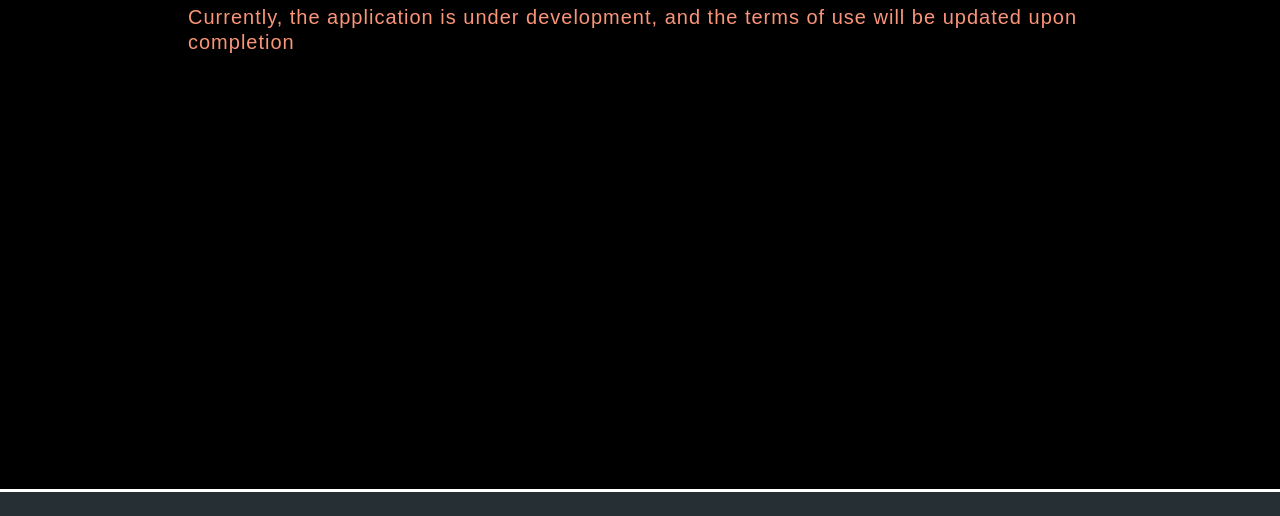
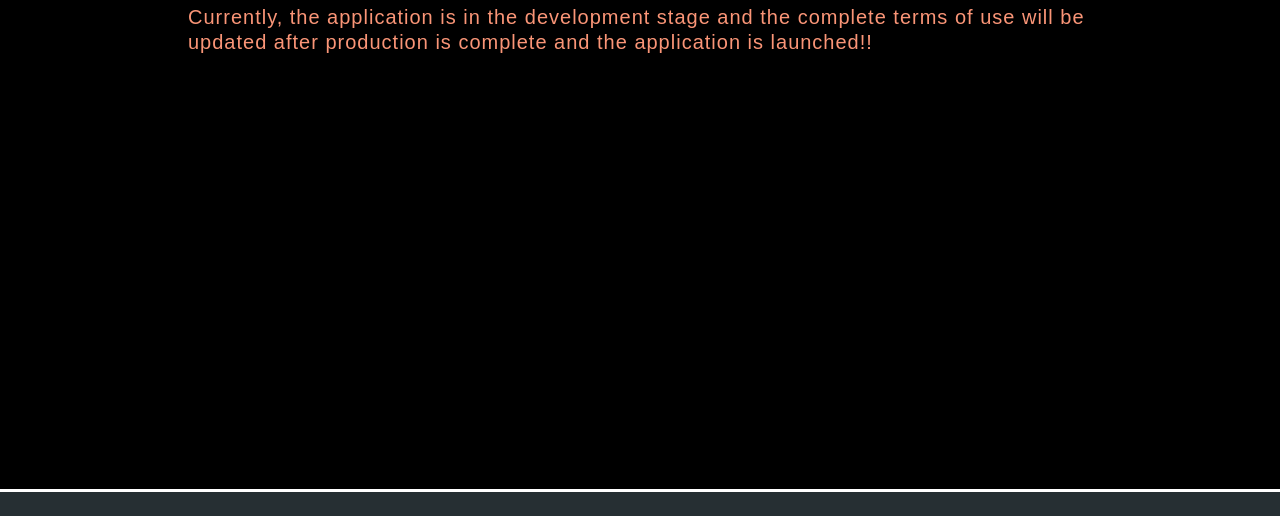
Before and after one commit to ghashe/terms-of-condition, a plain HTML site: page index.html in a window 1280 px wide. Shown: the part 140-656 px from the top of the page. Drawn offline with nearby package versions, Linux system fonts and the light colour scheme.

Commit message:
The terms of use has been updated.

```diff
--- a/index.html
+++ b/index.html
@@ -14,7 +14,7 @@
         <div class="about-text">
           <h2>Terms <span>of Use</span></h2>
           <p>
-            Currently, the application is under development, and the terms of use will be updated upon completion
+            Currently, the application is in the development stage and the complete terms of use will be updated after production is complete and the application is launched!!
           </p>
         </div>
       </div>
```
